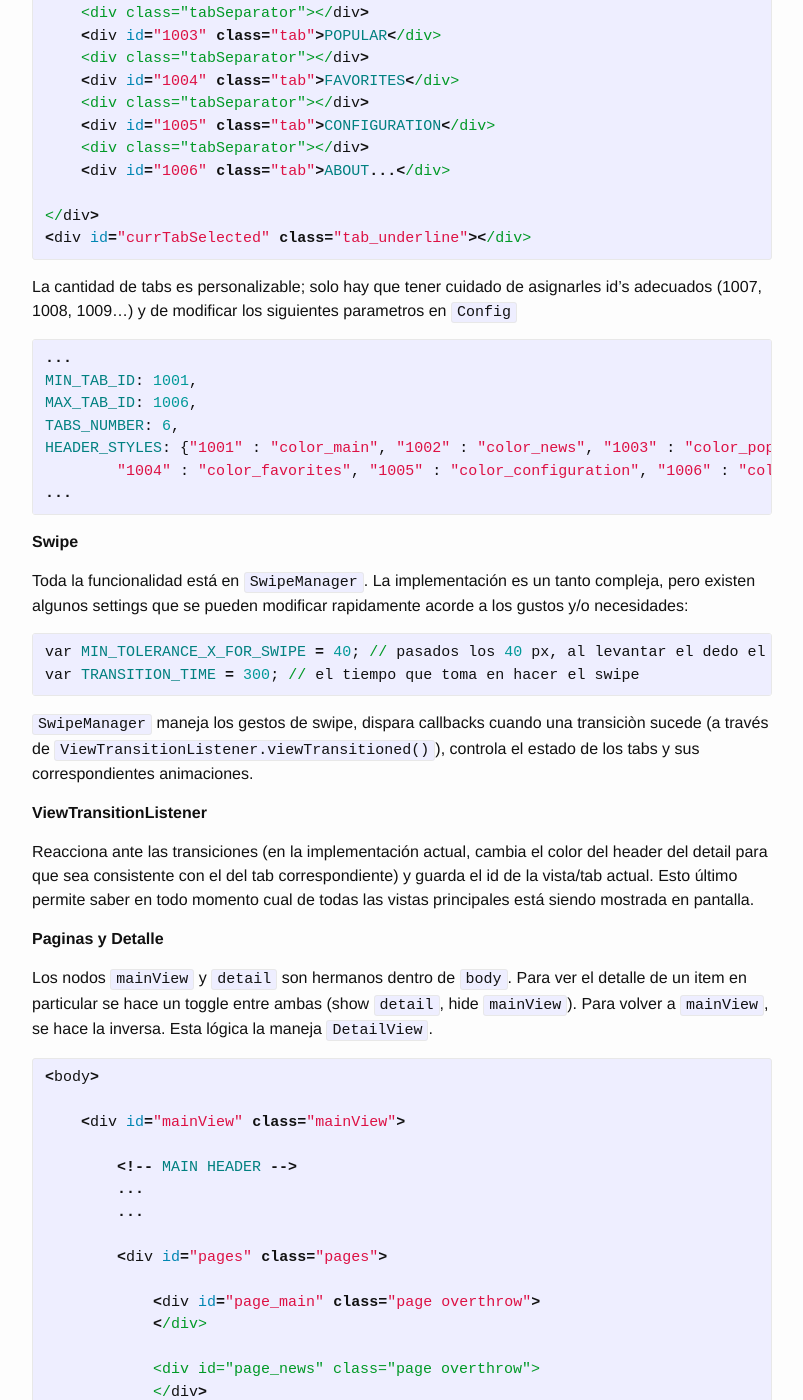
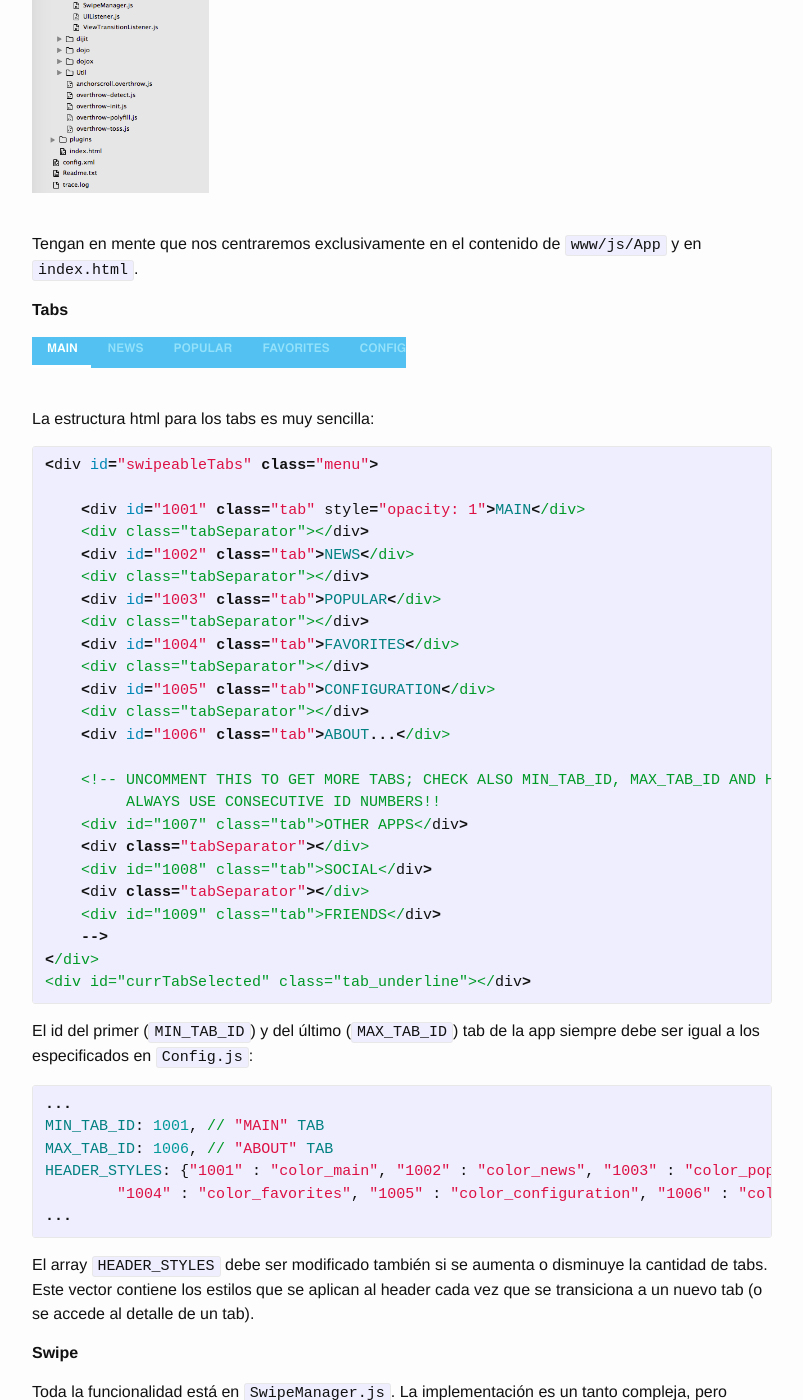
Before and after one commit to pigmalionstudios/pigmalionstudios.github.io, a Jekyll site: the page built from _posts/2015-08-06-phonegap-sliding-tabs.markdown, in a window 1280 px wide and 1400 px high, scrolled down 1813 px. Shown: the whole window, without its empty margins (238-1041 px from the left). Built offline with Jekyll 4.4.1, drawn with Linux system fonts in a browser that asks for light colours; comment, search, counter and statistics services are not loaded; some of the changed text lies outside the part shown.

Commit message:
Mejoras en el post de sliding tabs

```diff
--- a/_posts/2015-08-06-phonega-sliding-tabs.markdown
+++ b/_posts/2015-08-06-phonegap-sliding-tabs.markdown
@@ -38,7 +38,24 @@ Lamentablemente, la pobre fluidez del scrolleo y algunos bugs de interacción en
 
 <b>Arquitectura y funcionamiento</b>
 
+Comencemos primero por mostrar la estructura de archivos del proyecto:
+
+<div style="clear: both; height: 350px;">
+    <img src="{{ site.url }}/assets/project_structure.png" style="height: 100%;">
+</div>
+
+<br>
+
+Tengan en mente que nos centraremos exclusivamente en el contenido de `www/js/App` y en `index.html`.
+
 <b>Tabs</b>
+
+
+<div style="clear: both;">
+    <img src="{{ site.url }}/assets/tabs.png" style="height: 100%;">
+</div>
+
+<br>
 
 La estructura html para los tabs es muy sencilla:
 
@@ -58,30 +75,37 @@ La estructura html para los tabs es muy sencilla:
     <div class="tabSeparator"></div>
     <div id="1006" class="tab">ABOUT...</div>
 
+    <!-- UNCOMMENT THIS TO GET MORE TABS; CHECK ALSO MIN_TAB_ID, MAX_TAB_ID AND HEADER_STYLES IN CONFIG.JS
+         ALWAYS USE CONSECUTIVE ID NUMBERS!!
+    <div id="1007" class="tab">OTHER APPS</div>
+    <div class="tabSeparator"></div>
+    <div id="1008" class="tab">SOCIAL</div>
+    <div class="tabSeparator"></div>
+    <div id="1009" class="tab">FRIENDS</div>
+    -->
 </div>
 <div id="currTabSelected" class="tab_underline"></div>
 
 {% endhighlight %}
 
-La cantidad de tabs es personalizable; solo hay que tener cuidado de asignarles id's adecuados (1007, 1008, 1009...)
-y de modificar los siguientes parametros en `Config`
+El id del primer (`MIN_TAB_ID`) y del último (`MAX_TAB_ID`) tab de la app siempre debe ser igual a los especificados en `Config.js`:
 
 {% highlight ruby %}
 
 ...
-MIN_TAB_ID: 1001,
-MAX_TAB_ID: 1006,
-TABS_NUMBER: 6,
+MIN_TAB_ID: 1001, // "MAIN" TAB
+MAX_TAB_ID: 1006, // "ABOUT" TAB
 HEADER_STYLES: {"1001" : "color_main", "1002" : "color_news", "1003" : "color_popular",
         "1004" : "color_favorites", "1005" : "color_configuration", "1006" : "color_about"}
 ...
 
 {% endhighlight %}
 
+El array `HEADER_STYLES` debe ser modificado también si se aumenta o disminuye la cantidad de tabs. Este vector contiene los estilos que se aplican al header cada vez que se transiciona a un nuevo tab (o se accede al detalle de un tab).
 
 <b>Swipe</b>
 
-Toda la funcionalidad está en `SwipeManager`. La implementación es un tanto compleja, pero existen algunos settings que se pueden modificar rapidamente acorde a los gustos y/o necesidades:
+Toda la funcionalidad está en `SwipeManager.js`. La implementación es un tanto compleja, pero existen algunos settings que se pueden modificar rapidamente acorde a los gustos y/o necesidades:
 
 {% highlight ruby %}
 
@@ -90,7 +114,7 @@ var TRANSITION_TIME = 300; // el tiempo que toma en hacer el swipe
 
 {% endhighlight %}
 
-`SwipeManager` maneja los gestos de swipe, dispara callbacks cuando una transiciòn sucede (a través de `ViewTransitionListener.viewTransitioned()`), controla el estado  de los tabs y sus correspondientes animaciones.
+`SwipeManager.js` maneja los gestos de swipe, dispara callbacks cuando una transiciòn sucede (a través de `ViewTransitionListener.viewTransitioned()`), controla el estado  de los tabs y sus correspondientes animaciones.
 
 <b>ViewTransitionListener</b>
 
@@ -99,18 +123,17 @@ Reacciona ante las transiciones (en la implementación actual, cambia el color d
 
 <b>Paginas y Detalle</b>
 
-Los nodos `mainView` y `detail` son hermanos dentro de `body`.
-Para ver el detalle de un item en particular se hace un toggle entre ambas (show `detail`, hide `mainView`).
-Para volver a `mainView`, se hace la inversa.
-Esta lógica la maneja `DetailView`.
+Los nodos `master` y `detail` son hermanos dentro de `body`.
+Para ver el detalle de un item en particular se hace un toggle entre ambas (show `detail`, hide `master`).
+Para volver a `master`, se hace la inversa.
+Esta lógica es manejada por `DetailView.js`.
 
 {% highlight ruby %}
 
 <body>
 
-    <div id="mainView" class="mainView">
+    <div id="master" class="master">
 
-        <!-- MAIN HEADER -->
         ...
         ...
 
@@ -127,15 +150,12 @@ Esta lógica la maneja `DetailView`.
 
         </div>
 
-
     </div>
 
     <div id="detail" style="display: none;">
 
-        <!-- DETAIL HEADER -->
         ...
         ...
-
         <div id="detail_body" class="detail">
             Here goes your detailed data
         </div>
@@ -145,6 +165,26 @@ Esta lógica la maneja `DetailView`.
 </body>
 
 {% endhighlight %}
+
+Por ejemplo, en estas capturas `master` esta visible (mostrando `page_about` y `page_favorites`)
+
+<div style="clear: both; height: 350px;">
+
+    <img src="{{ site.url }}/assets/master_about.png" style="float: left; height: 100%;">
+    <img src="{{ site.url }}/assets/master_favorites.png" style="float: left; height: 100%;">
+
+</div>
+
+<br>
+
+Y en esta, es `detail` quien está visible (luego de hacer tap en `GO TO DETAIL VIEW`, desde `page_news`)
+
+<div style="clear: both; height: 350px;">
+    <img src="{{ site.url }}/assets/detail_news.png" style="height: 100%;">
+</div>
+
+
+<br>
 
 <b>UIListener</b>
 
@@ -159,4 +199,4 @@ Por `Gustavo Alejandro Gramajo`, para Pigmalion Studios.
 <b>Próximos posts</b>
 
 Sliding Tabs - Parte 2: Manejo de contenido dinámico. Llamadas ajax, obtención de datos, creación, populado y captura de eventos de listas.<br>
-Sliding Tabs - Parte 3: Pull to refresh / Pull to page. Extensión de `SwipeManager` para soportar ambos métodos de actualización de contenidos.
+Sliding Tabs - Parte 3: Pull to refresh / Pull to page. Extensión de `SwipeManager.js` para soportar ambos métodos de actualización de contenidos.
```
Also changed, not shown: assets/detail_news.png (added), assets/header_master.png (added), assets/master_about.png (added), assets/master_favorites.png (added), assets/project_structure.png (added), assets/tabs.png (added), 10 other files.
